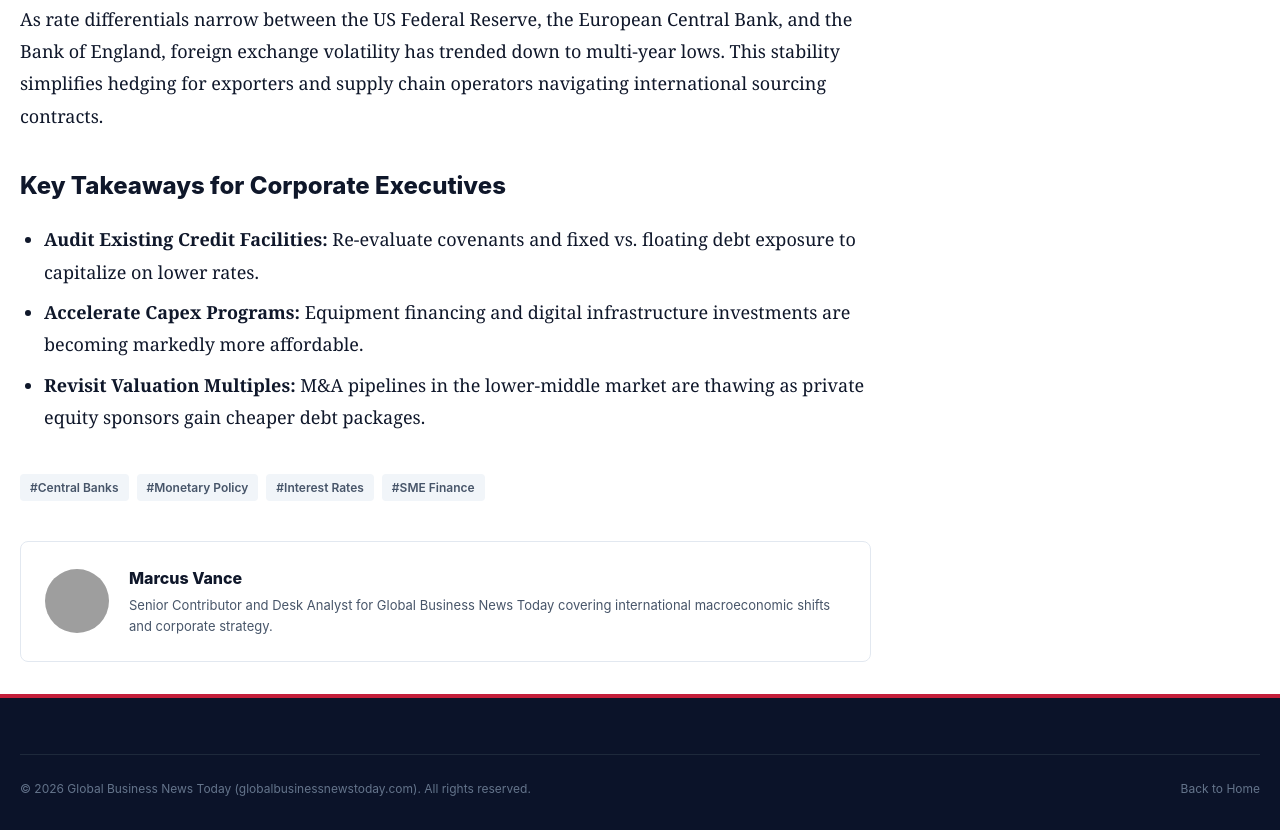
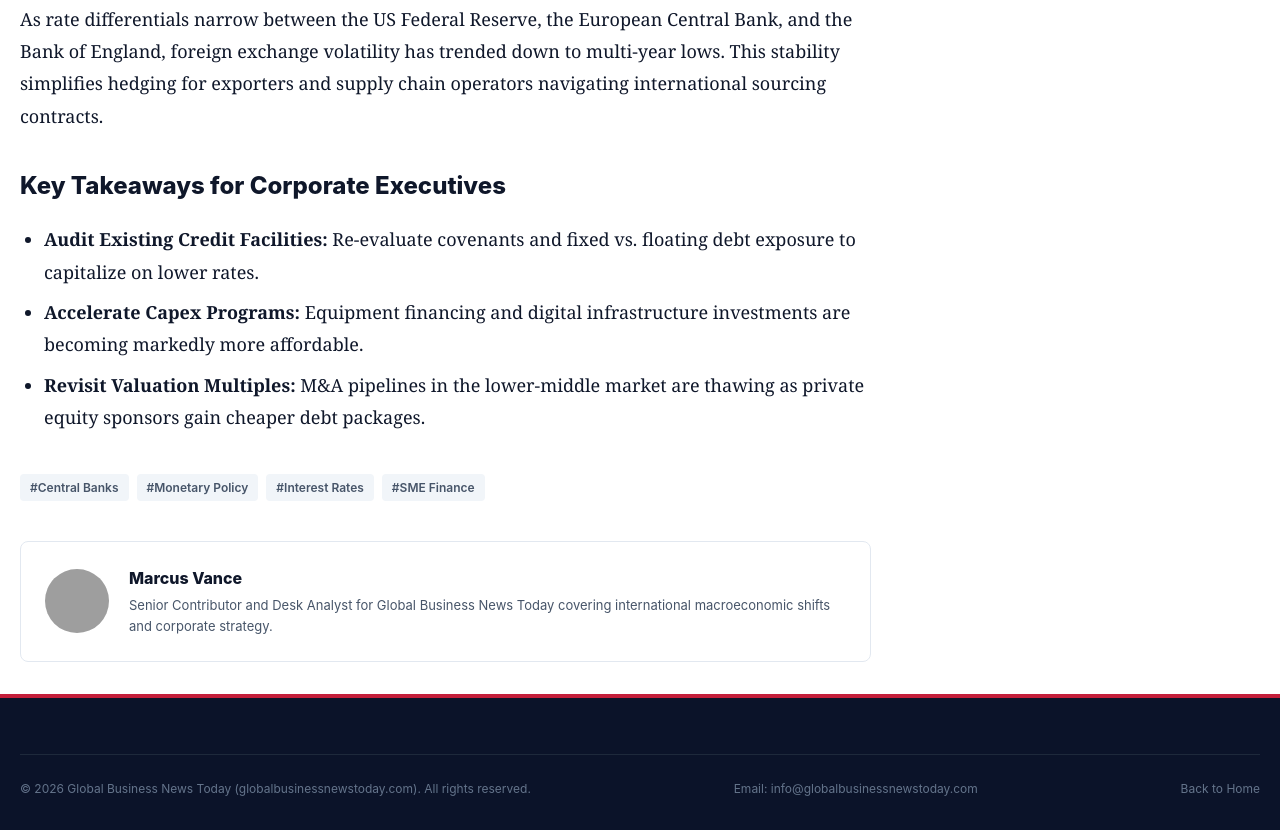
Before and after one commit to trapti321/globalbusinessnewstoday, a plain HTML site: page article.html in a window 1280 px wide. Shown: the part 1934-2764 px from the top of the page. Drawn offline with Linux system fonts and the light colour scheme; grey boxes are pictures that could not be loaded.

Commit message:
Add contact email to site footers

```diff
--- a/article.html
+++ b/article.html
@@ -184,6 +184,7 @@
     <div class="container">
       <div class="footer-bottom">
         <div>© 2026 Global Business News Today (globalbusinessnewstoday.com). All rights reserved.</div>
+        <div>Email: <a href="mailto:info@globalbusinessnewstoday.com">info@globalbusinessnewstoday.com</a></div>
         <div><a href="index.html">Back to Home</a></div>
       </div>
     </div>
```
Also changed, not shown: category.html (+1 -0 lines), contact.html (+1 -0 lines), index.html (+1 -0 lines), submit-pr.html (+1 -0 lines).
